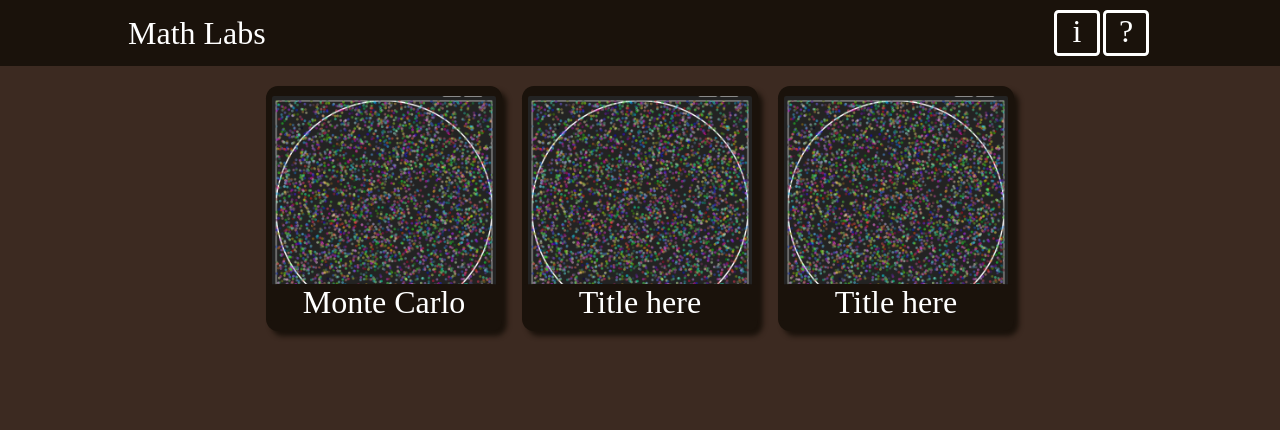
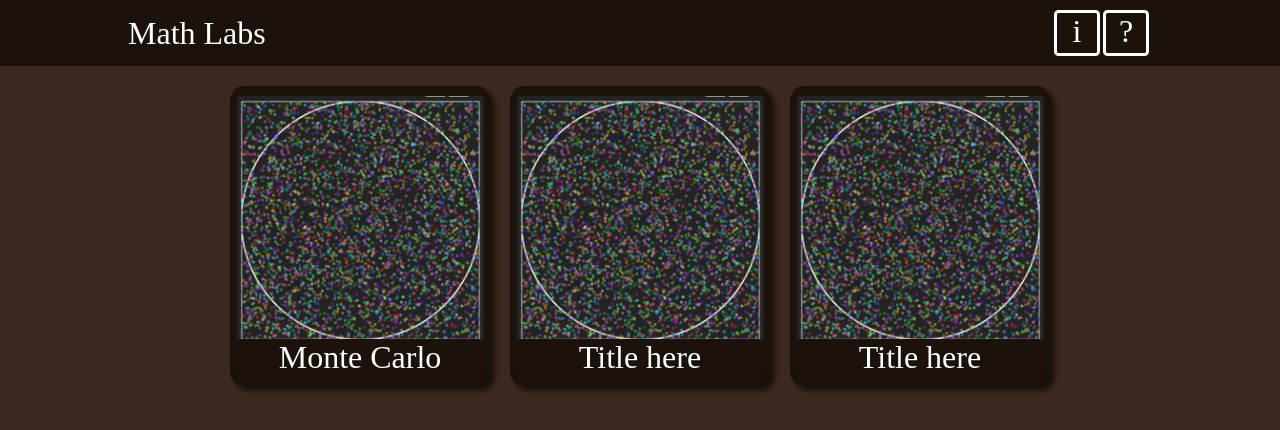
Before and after one commit to brenob6/monte_carlo, a plain HTML site: page index.html in a window 1280 px wide. Drawn offline with Linux system fonts and the light colour scheme.

Commit message:
update cards

```diff
--- a/index.html
+++ b/index.html
@@ -23,7 +23,7 @@
             <span class="card-title">Monte Carlo</span>
           </div>
         </a>
-        <a href="#">
+        <a href="./pages/chaos-game.html">
           <div class="card">
             <img src="./assets/monte-carlo.png">
             <span class="card-title">Title here</span>
--- a/styles/index.css
+++ b/styles/index.css
@@ -1,7 +1,8 @@
 
 .container {
   display: grid;
-  grid-template-columns: 20vw 20vw 20vw;
+  grid-template-columns: repeat(3, minmax(280px, 280px));
+  grid-auto-flow: row;
   gap 10px;
   justify-content: center;
 }
@@ -11,6 +12,7 @@
   flex-direction: column;
   align-items: center;
   position: relative;
+  height: 300px;
   margin: 10px;
   background: #1A120B;
   border-radius: 5%;
```
